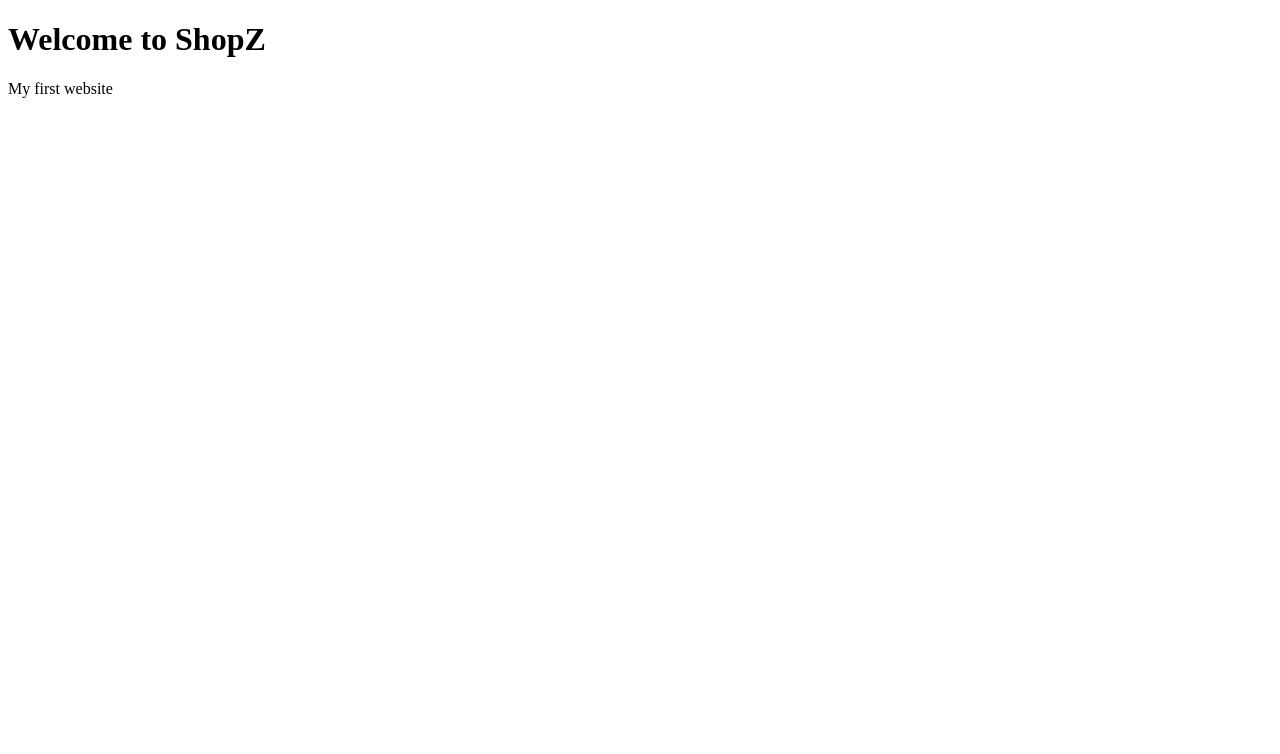
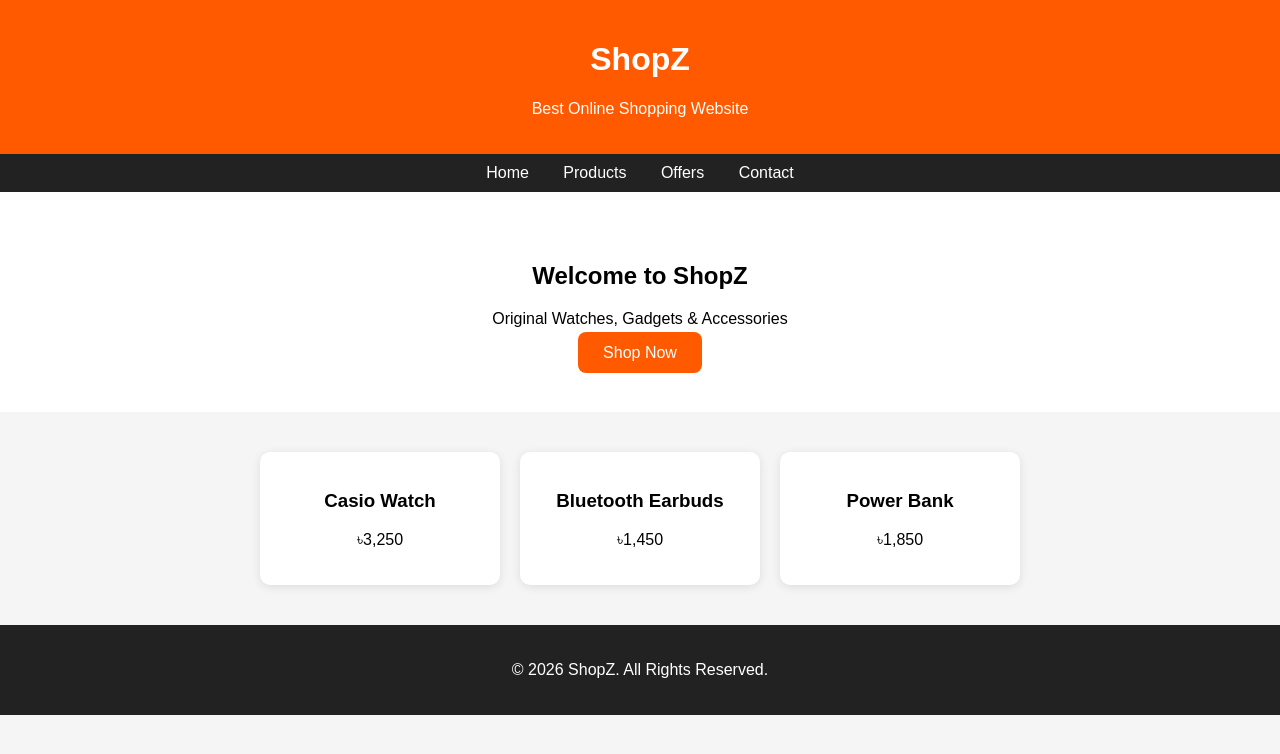
Before and after one commit to bikashdash311-jpg/shopz-website, a plain HTML site: page index.html in a window 1280 px wide. Drawn offline with Linux system fonts and the light colour scheme.

Commit message:
Update index.html

```diff
--- a/index.html
+++ b/index.html
@@ -2,9 +2,58 @@
 <html>
 <head>
   <title>ShopZ Website</title>
+  <style>
+    body{font-family:Arial;margin:0;background:#f5f5f5;}
+    header{background:#ff5a00;color:white;text-align:center;padding:20px;}
+    nav{background:#222;padding:10px;text-align:center;}
+    nav a{color:white;text-decoration:none;margin:15px;}
+    .hero{text-align:center;padding:50px;background:white;}
+    .btn{background:#ff5a00;color:white;padding:12px 25px;text-decoration:none;border-radius:8px;}
+    .products{display:flex;justify-content:center;gap:20px;padding:40px;flex-wrap:wrap;}
+    .card{background:white;padding:20px;width:200px;border-radius:10px;box-shadow:0 2px 10px rgba(0,0,0,0.1);text-align:center;}
+    footer{background:#222;color:white;text-align:center;padding:20px;}
+  </style>
 </head>
 <body>
-  <h1>Welcome to ShopZ</h1>
-  <p>My first website</p>
+
+<header>
+  <h1>ShopZ</h1>
+  <p>Best Online Shopping Website</p>
+</header>
+
+<nav>
+  <a href="#">Home</a>
+  <a href="#">Products</a>
+  <a href="#">Offers</a>
+  <a href="#">Contact</a>
+</nav>
+
+<section class="hero">
+  <h2>Welcome to ShopZ</h2>
+  <p>Original Watches, Gadgets & Accessories</p>
+  <a href="#" class="btn">Shop Now</a>
+</section>
+
+<section class="products">
+  <div class="card">
+    <h3>Casio Watch</h3>
+    <p>৳3,250</p>
+  </div>
+
+  <div class="card">
+    <h3>Bluetooth Earbuds</h3>
+    <p>৳1,450</p>
+  </div>
+
+  <div class="card">
+    <h3>Power Bank</h3>
+    <p>৳1,850</p>
+  </div>
+</section>
+
+<footer>
+  <p>© 2026 ShopZ. All Rights Reserved.</p>
+</footer>
+
 </body>
 </html>
```
